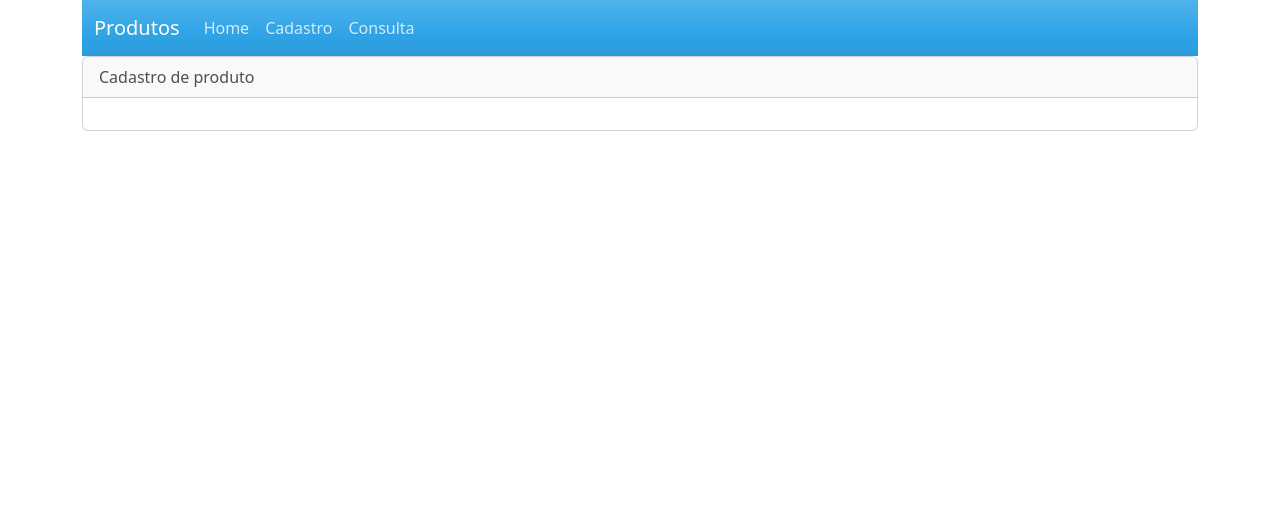
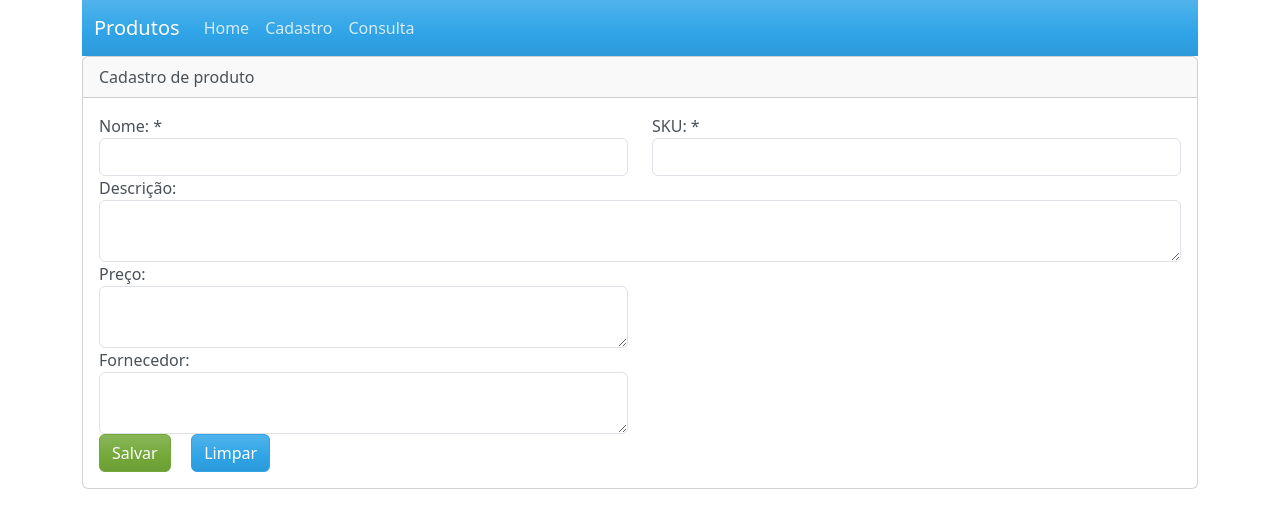
Before and after one commit to pedromartinsjesus/cadastro-produtos, a React (Create React App) app: page /#/cadastro-produtos in a window 1280 px wide. Shown: the top 528 px of the page. Built offline with nearby package versions, Linux system fonts and the light colour scheme.

Commit message:
Confeccao da pagina de produtos

```diff
--- a/src/App.js
+++ b/src/App.js
@@ -9,7 +9,6 @@
       <div className="container">
         <NavBar />
         <Rotas />
-
       </div>
     </>
   );
--- a/src/rotas.js
+++ b/src/rotas.js
@@ -14,8 +14,6 @@
                     <Route exact path="/" component={Home} />
                 </Switch>
             </HashRouter>
-
         </>
     )
-
 }
--- a/src/views/produtos/cadastro.js
+++ b/src/views/produtos/cadastro.js
@@ -10,7 +10,54 @@
 
                     </div>
                     <div className="card-body">
+                     <div className="row">
+                          <div className="col-md-6">
+                          <div className="form-group">
+                               <label>Nome: *</label>
+                               <input type="text" className="form-control"/>
+                          </div>
+                          </div>
+                          <div className="col-md-6">
+                          <div className="form-group">
+                               <label>SKU: *</label>
+                               <input type="text" className="form-control"/>
+                          </div>
 
+                          </div>
+                     </div>
+                     <div className="row">
+                         <div className="col-md-12">
+                              <div className="form-group">
+                                <label>Descrição: </label>
+                                <textarea className="form-control"/>
+                              </div>
+                         </div>
+                     </div>
+                     <div className="row">
+                         <div className="col-md-6">
+                              <div className="form-group">
+                                <label>Preço: </label>
+                                <textarea className="form-control"/>
+                              </div>
+                         </div>
+                     </div>
+                     <div className="row">
+                         <div className="col-md-6">
+                              <div className="form-group">
+                                <label>Fornecedor: </label>
+                                <textarea className="form-control"/>
+                              </div>
+                         </div>
+                     </div>
+
+                     <div className="row">
+                            <div className="col-md-1">
+                             <button className="btn btn-success">Salvar</button>
+                            </div>
+                            <div className="col-md-1">
+                             <button className="btn btn-primary">Limpar</button>
+                            </div>
+                     </div>
                     </div>
                 </div>
             </>
```
